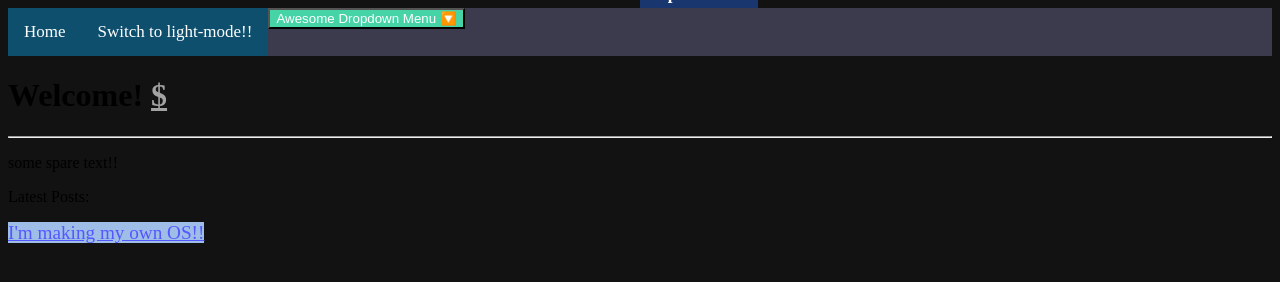
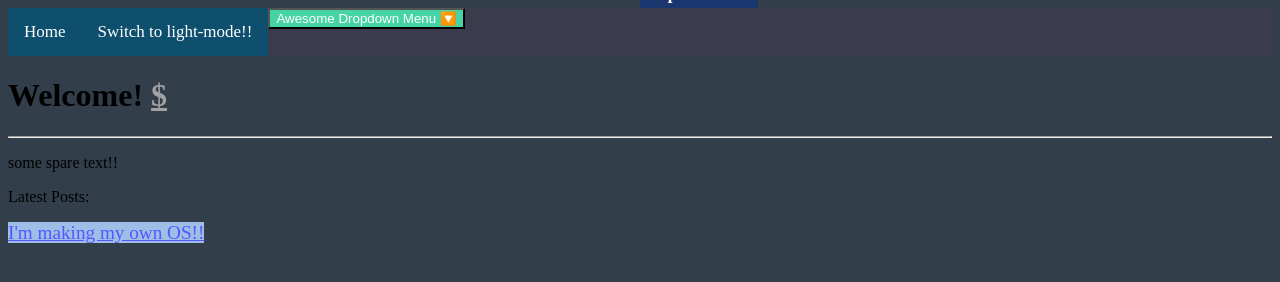
Before and after one commit to ah5k5692/ah5k5692.github.io, a plain HTML site: page index.dark.html in a window 1280 px wide. Drawn offline with Linux system fonts and the light colour scheme; some icons are missing.

Commit message:
update dark mode (again)

```diff
--- a/css/style.dark.css
+++ b/css/style.dark.css
@@ -4,7 +4,7 @@
   Copyright (c) Abdulhadi5692HDI2 2022
 */
          html {
-		   background-color: #121212;
+		   background-color: #323F4B;
            scroll-behavior: smooth;
          }
          .content1 a {
```
